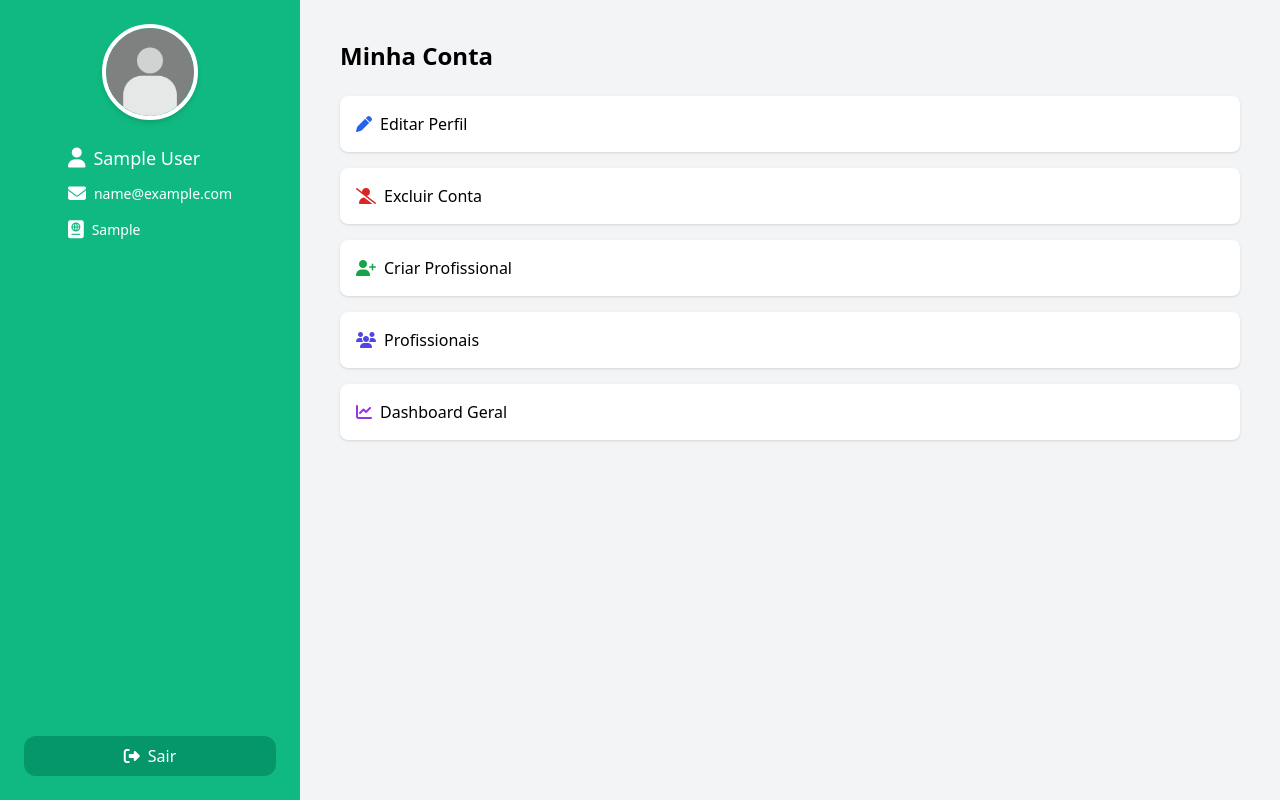
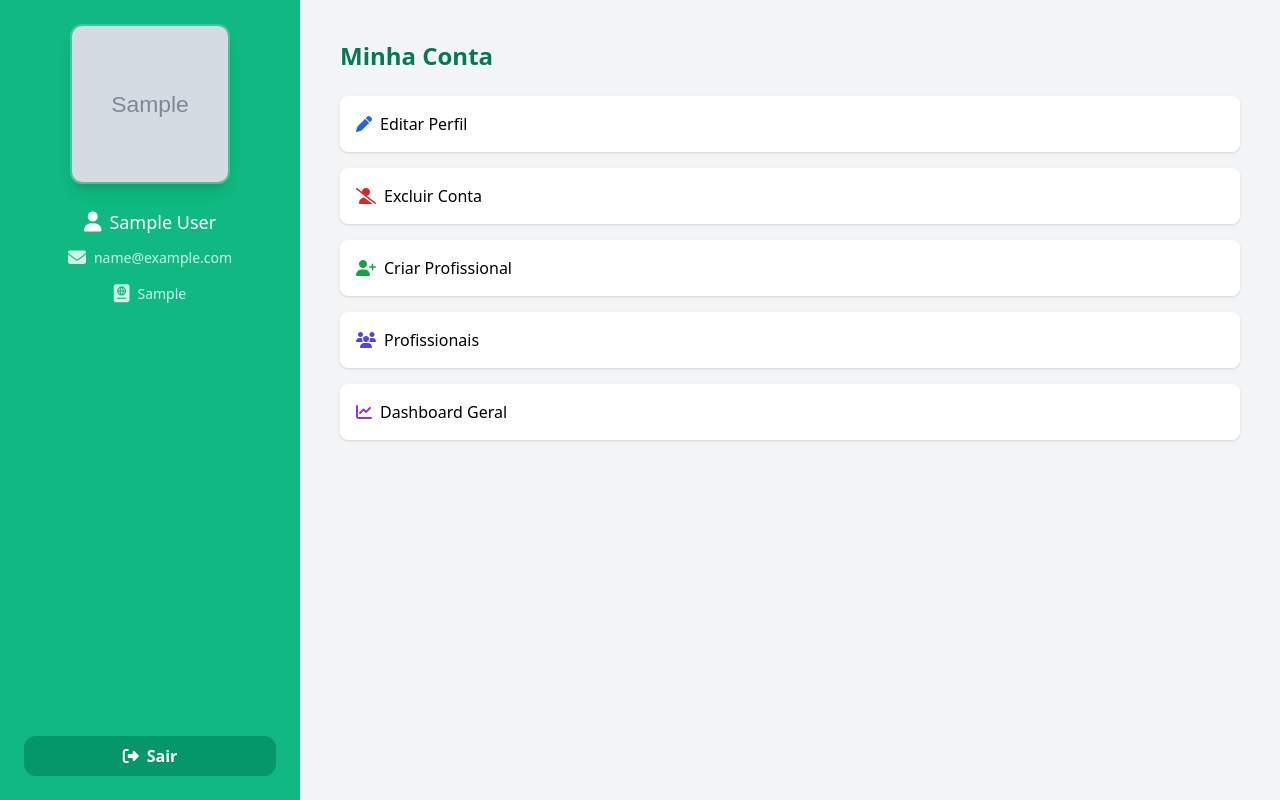
Before and after one commit to LisboaNi/MindTechCare, a Django app: page /accounts/profile/ in a window 1280 px wide. Run offline with Django 5.2, Linux system fonts and the light colour scheme; a user stored in the database is signed in; tables that the repository leaves empty hold one stand-in row (values such as "Sample post"); grey boxes marked "Sample" are stand-in pictures.

Commit message:
DONE: Imagem de perfil empresa com Preview na edição

```diff
--- a/mindtechcare/mindtechcare/settings.py
+++ b/mindtechcare/mindtechcare/settings.py
@@ -163,7 +163,7 @@ STATICFILES_DIRS = [
 ]
 STATIC_ROOT = BASE_DIR / "staticfiles"
 MEDIA_URL = '/media/'
-MEDIA_ROOT = os.path.join(BASE_DIR, 'media')
+MEDIA_ROOT = BASE_DIR / 'media'
 
 
 # Default primary key field type
--- a/mindtechcare/src/accounts/urls.py
+++ b/mindtechcare/src/accounts/urls.py
@@ -5,22 +5,35 @@ from .views import (
     UserProfileView,
     UserCreateView,
     UserUpdateView,
-    UserDeleteView
+    UserDeleteView,
 )
 
 from django.contrib.auth import views as auth_views
 from rest_framework.routers import DefaultRouter
+
 router = DefaultRouter()
 
 urlpatterns = [
-    path('password_reset/', auth_views.PasswordResetView.as_view(), name='password_reset'),
-    path('password_reset/done/', auth_views.PasswordResetDoneView.as_view(), name='password_reset_done'),
-    path('reset/<uidb64>/<token>/', auth_views.PasswordResetConfirmView.as_view(), name='password_reset_confirm'),
-    path('reset/done/', auth_views.PasswordResetCompleteView.as_view(), name='password_reset_complete'),
-
-
+    path(
+        'password_reset/', auth_views.PasswordResetView.as_view(), name='password_reset'
+    ),
+    path(
+        'password_reset/done/',
+        auth_views.PasswordResetDoneView.as_view(),
+        name='password_reset_done',
+    ),
+    path(
+        'reset/<uidb64>/<token>/',
+        auth_views.PasswordResetConfirmView.as_view(),
+        name='password_reset_confirm',
+    ),
+    path(
+        'reset/done/',
+        auth_views.PasswordResetCompleteView.as_view(),
+        name='password_reset_complete',
+    ),
     path("login/", UserLoginView.as_view(), name="login"),
-    path('logout/', UserLogoutView.as_view(), name='user_logout'),
+    path('login/', UserLogoutView.as_view(), name='user_logout'),
     path('profile/', UserProfileView.as_view(), name='user_profile'),
     path('create/', UserCreateView.as_view(), name='user_create'),
     path('update/<int:pk>/', UserUpdateView.as_view(), name='user_update'),
--- a/mindtechcare/src/accounts/views.py
+++ b/mindtechcare/src/accounts/views.py
@@ -76,6 +76,13 @@ class UserUpdateView(LoginRequiredMixin, UserPassesTestMixin, UpdateView):
     template_name = 'accounts/user_edit.html'
     success_url = reverse_lazy('user_profile')
 
+    def form_valid(self, form):
+        profile_image = self.request.FILES.get('profile_image')
+        if profile_image:
+            form.instance.profile_image = profile_image
+            print("Profile image updated successfully.")
+        return super().form_valid(form)
+
     def get_object(self):
         return self.request.user.usermodel
 
--- a/mindtechcare/static/css/output.css
+++ b/mindtechcare/static/css/output.css
@@ -669,72 +669,52 @@ video {
   margin-right: auto;
 }
 
+.mb-1 {
+  margin-bottom: 0.25rem;
+}
+
 .mb-4 {
   margin-bottom: 1rem;
 }
 
+.mb-6 {
+  margin-bottom: 1.5rem;
+}
+
+.mb-8 {
+  margin-bottom: 2rem;
+}
+
+.mr-2 {
+  margin-right: 0.5rem;
+}
+
+.mt-1 {
+  margin-top: 0.25rem;
+}
+
+.mt-10 {
+  margin-top: 2.5rem;
+}
+
+.mt-2 {
+  margin-top: 0.5rem;
+}
+
 .mt-4 {
   margin-top: 1rem;
 }
 
-.mt-28 {
-  margin-top: 7rem;
-}
-
-.mt-20 {
-  margin-top: 5rem;
-}
-
-.mt-10 {
-  margin-top: 2.5rem;
-}
-
-.mt-80 {
-  margin-top: 20rem;
-}
-
-.mt-96 {
-  margin-top: 24rem;
-}
-
-.mt-\[400px\] {
-  margin-top: 400px;
-}
-
-.mb-10 {
-  margin-bottom: 2.5rem;
+.mt-6 {
+  margin-top: 1.5rem;
 }
 
 .mt-auto {
   margin-top: auto;
 }
 
-.mb-6 {
-  margin-bottom: 1.5rem;
-}
-
-.mr-2 {
-  margin-right: 0.5rem;
-}
-
-.mt-2 {
-  margin-top: 0.5rem;
-}
-
-.mt-6 {
-  margin-top: 1.5rem;
-}
-
-.mb-1 {
-  margin-bottom: 0.25rem;
-}
-
-.mt-1 {
-  margin-top: 0.25rem;
-}
-
-.mb-8 {
-  margin-bottom: 2rem;
+.mb-2 {
+  margin-bottom: 0.5rem;
 }
 
 .block {
@@ -785,6 +765,10 @@ video {
   height: 2.5rem;
 }
 
+.h-24 {
+  height: 6rem;
+}
+
 .h-\[600px\] {
   height: 600px;
 }
@@ -793,12 +777,20 @@ video {
   height: 100vh;
 }
 
+.h-32 {
+  height: 8rem;
+}
+
 .h-20 {
   height: 5rem;
 }
 
-.h-24 {
-  height: 6rem;
+.h-40 {
+  height: 10rem;
+}
+
+.h-full {
+  height: 100%;
 }
 
 .min-h-screen {
@@ -813,42 +805,46 @@ video {
   width: 2.5rem;
 }
 
+.w-24 {
+  width: 6rem;
+}
+
 .w-full {
   width: 100%;
 }
 
+.w-32 {
+  width: 8rem;
+}
+
 .w-20 {
   width: 5rem;
 }
 
-.w-24 {
-  width: 6rem;
-}
-
-.min-w-\[300px\] {
-  min-width: 300px;
+.w-40 {
+  width: 10rem;
+}
+
+.max-w-5xl {
+  max-width: 64rem;
 }
 
 .max-w-6xl {
   max-width: 72rem;
 }
 
+.max-w-7xl {
+  max-width: 80rem;
+}
+
+.max-w-lg {
+  max-width: 32rem;
+}
+
 .max-w-md {
   max-width: 28rem;
 }
 
-.max-w-lg {
-  max-width: 32rem;
-}
-
-.max-w-7xl {
-  max-width: 80rem;
-}
-
-.max-w-5xl {
-  max-width: 64rem;
-}
-
 .flex-shrink {
   flex-shrink: 1;
 }
@@ -945,14 +947,24 @@ video {
   margin-bottom: calc(1.25rem * var(--tw-space-y-reverse));
 }
 
-.space-y-10 > :not([hidden]) ~ :not([hidden]) {
+.space-y-2 > :not([hidden]) ~ :not([hidden]) {
   --tw-space-y-reverse: 0;
-  margin-top: calc(2.5rem * calc(1 - var(--tw-space-y-reverse)));
-  margin-bottom: calc(2.5rem * var(--tw-space-y-reverse));
+  margin-top: calc(0.5rem * calc(1 - var(--tw-space-y-reverse)));
+  margin-bottom: calc(0.5rem * var(--tw-space-y-reverse));
+}
+
+.space-y-6 > :not([hidden]) ~ :not([hidden]) {
+  --tw-space-y-reverse: 0;
+  margin-top: calc(1.5rem * calc(1 - var(--tw-space-y-reverse)));
+  margin-bottom: calc(1.5rem * var(--tw-space-y-reverse));
 }
 
 .overflow-hidden {
   overflow: hidden;
+}
+
+.overflow-y-auto {
+  overflow-y: auto;
 }
 
 .truncate {
@@ -973,20 +985,24 @@ video {
   border-radius: 9999px;
 }
 
+.rounded-lg {
+  border-radius: 0.5rem;
+}
+
 .rounded-xl {
   border-radius: 0.75rem;
 }
 
-.rounded-lg {
-  border-radius: 0.5rem;
-}
-
 .border {
   border-width: 1px;
 }
 
 .border-4 {
   border-width: 4px;
+}
+
+.border-2 {
+  border-width: 2px;
 }
 
 .border-r-4 {
@@ -1094,12 +1105,22 @@ video {
   background-position: center;
 }
 
+.object-contain {
+  -o-object-fit: contain;
+     object-fit: contain;
+}
+
+.object-cover {
+  -o-object-fit: cover;
+     object-fit: cover;
+}
+
+.p-10 {
+  padding: 2.5rem;
+}
+
 .p-4 {
   padding: 1rem;
-}
-
-.p-10 {
-  padding: 2.5rem;
 }
 
 .p-6 {
@@ -1232,12 +1255,12 @@ video {
   font-weight: 800;
 }
 
+.font-medium {
+  font-weight: 500;
+}
+
 .font-semibold {
   font-weight: 600;
-}
-
-.font-medium {
-  font-weight: 500;
 }
 
 .uppercase {
@@ -1298,54 +1371,8 @@ video {
   color: rgb(255 255 255 / 0.9);
 }
 
-.text-blue-600 {
-  --tw-text-opacity: 1;
-  color: rgb(37 99 235 / var(--tw-text-opacity, 1));
-}
-
-.text-green-600 {
-  --tw-text-opacity: 1;
-  color: rgb(22 163 74 / var(--tw-text-opacity, 1));
-}
-
-.text-indigo-600 {
-  --tw-text-opacity: 1;
-  color: rgb(79 70 229 / var(--tw-text-opacity, 1));
-}
-
-.text-purple-600 {
-  --tw-text-opacity: 1;
-  color: rgb(147 51 234 / var(--tw-text-opacity, 1));
-}
-
-.text-red-600 {
-  --tw-text-opacity: 1;
-  color: rgb(220 38 38 / var(--tw-text-opacity, 1));
-}
-
-.text-gray-600 {
-  --tw-text-opacity: 1;
-  color: rgb(75 85 99 / var(--tw-text-opacity, 1));
-}
-
-.text-gray-700 {
-  --tw-text-opacity: 1;
-  color: rgb(55 65 81 / var(--tw-text-opacity, 1));
-}
-
-.text-gray-500 {
-  --tw-text-opacity: 1;
-  color: rgb(107 114 128 / var(--tw-text-opacity, 1));
-}
-
-.text-gray-800 {
-  --tw-text-opacity: 1;
-  color: rgb(31 41 55 / var(--tw-text-opacity, 1));
-}
-
-.text-blue-500 {
-  --tw-text-opacity: 1;
-  color: rgb(59 130 246 / var(--tw-text-opacity, 1));
+.text-white\/80 {
+  color: rgb(255 255 255 / 0.8);
 }
 
 .shadow {
@@ -1369,6 +1396,12 @@ video {
 .shadow-md {
   --tw-shadow: 0 4px 6px -1px rgb(0 0 0 / 0.1), 0 2px 4px -2px rgb(0 0 0 / 0.1);
   --tw-shadow-colored: 0 4px 6px -1px var(--tw-shadow-color), 0 2px 4px -2px var(--tw-shadow-color);
+  box-shadow: var(--tw-ring-offset-shadow, 0 0 #0000), var(--tw-ring-shadow, 0 0 #0000), var(--tw-shadow);
+}
+
+.shadow-xl {
+  --tw-shadow: 0 20px 25px -5px rgb(0 0 0 / 0.1), 0 8px 10px -6px rgb(0 0 0 / 0.1);
+  --tw-shadow-colored: 0 20px 25px -5px var(--tw-shadow-color), 0 8px 10px -6px var(--tw-shadow-color);
   box-shadow: var(--tw-ring-offset-shadow, 0 0 #0000), var(--tw-ring-shadow, 0 0 #0000), var(--tw-shadow);
 }
 
@@ -1424,16 +1457,26 @@ video {
   transition-duration: 150ms;
 }
 
+.transition-all {
+  transition-property: all;
+  transition-timing-function: cubic-bezier(0.4, 0, 0.2, 1);
+  transition-duration: 150ms;
+}
+
 .transition-colors {
   transition-property: color, background-color, border-color, text-decoration-color, fill, stroke;
   transition-timing-function: cubic-bezier(0.4, 0, 0.2, 1);
   transition-duration: 150ms;
 }
 
-.transition-all {
-  transition-property: all;
+.transition-transform {
+  transition-property: transform;
   transition-timing-function: cubic-bezier(0.4, 0, 0.2, 1);
   transition-duration: 150ms;
+}
+
+.duration-300 {
+  transition-duration: 300ms;
 }
 
 .ease-in-out {
--- a/mindtechcare/templates/accounts/user_profile.html
+++ b/mindtechcare/templates/accounts/user_profile.html
@@ -4,51 +4,65 @@
     <section class="grid grid-cols-[300px_1fr] h-screen bg-gray-100 font-poppins">
         <!-- Sidebar -->
         <aside class="bg-primary text-white flex flex-col items-center p-6 relative">
-            <img src="{% static 'images/icon.png' %}"
-                 alt="icone-default"
-                 class="w-24 h-24 rounded-full shadow-md border-4 border-white">
-            <div class="mt-6 text-center">
-                <p class="flex items-center gap-2 text-lg">
+            {% if profile.profile_image %}
+                <div class="w-40 h-40 rounded-xl overflow-hidden shadow-lg border-2 border-white/20 hover:scale-105 transition-transform duration-300">
+                    <img src="{{ profile.profile_image.url }}"
+                         alt="Imagem de Perfil"
+                         class="w-full h-full object-cover" />
+                </div>
+            {% else %}
+                <div class="w-40 h-40 rounded-xl overflow-hidden shadow-lg border-2 border-white/20 bg-white flex items-center justify-center">
+                    <img src="{% static 'images/icon.png' %}"
+                         alt="Imagem de Perfil Padrão"
+                         class="w-20 h-20 object-contain" />
+                </div>
+            {% endif %}
+
+            <!-- Informações do usuário -->
+            <div class="mt-6 text-center space-y-2">
+                <p class="flex items-center justify-center gap-2 text-lg font-medium">
                     <i class="fa-solid fa-user text-xl"></i>{{ profile.name }}
                 </p>
-                <p class="flex items-center gap-2 text-sm mt-2">
+                <p class="flex items-center justify-center gap-2 text-sm text-white/80">
                     <i class="fa-solid fa-envelope text-lg"></i>{{ profile.email }}
                 </p>
-                <p class="flex items-center gap-2 text-sm mt-2">
+                <p class="flex items-center justify-center gap-2 text-sm text-white/80">
                     <i class="fa-solid fa-passport text-lg"></i>{{ profile.cnpj }}
                 </p>
             </div>
+
+            <!-- Botão de logout -->
             <div class="mt-auto w-full">
                 <a href="{% url 'user_logout' %}"
-                   class="block text-center bg-emerald-600 py-2 mt-10 w-full rounded-xl hover:bg-emerald-800 transition-all">
+                   class="block text-center bg-emerald-600 py-2 mt-10 w-full rounded-xl hover:bg-emerald-800 transition-all font-semibold">
                     <i class="fa-solid fa-sign-out-alt mr-2"></i>Sair
                 </a>
             </div>
         </aside>
 
         <!-- Main content -->
-        <main class="p-10">
-            <h2 class="text-2xl font-semibold mb-6">Minha Conta</h2>
+        <main class="p-10 overflow-y-auto">
+            <h2 class="text-2xl font-semibold mb-6 text-[#047857]">Minha Conta</h2>
             <div class="grid gap-4">
                 <a href="{% url 'user_update' profile.pk %}"
-                   class="bg-white p-4 rounded-lg shadow hover:bg-gray-50 transition-all">
-                    <i class="fa-solid fa-pen mr-2 text-blue-600"></i>Editar Perfil
+                   class="bg-white p-4 rounded-lg shadow hover:bg-gray-50 transition-all flex items-center gap-2">
+                    <i class="fa-solid fa-pen text-blue-600"></i>Editar Perfil
                 </a>
                 <a href="{% url 'user_delete' profile.pk %}"
-                   class="bg-white p-4 rounded-lg shadow hover:bg-gray-50 transition-all">
-                    <i class="fa-solid fa-user-slash mr-2 text-red-600"></i>Excluir Conta
+                   class="bg-white p-4 rounded-lg shadow hover:bg-gray-50 transition-all flex items-center gap-2">
+                    <i class="fa-solid fa-user-slash text-red-600"></i>Excluir Conta
                 </a>
                 <a href="{% url 'employee_create' %}"
-                   class="bg-white p-4 rounded-lg shadow hover:bg-gray-50 transition-all">
-                    <i class="fa-solid fa-user-plus mr-2 text-green-600"></i>Criar Profissional
+                   class="bg-white p-4 rounded-lg shadow hover:bg-gray-50 transition-all flex items-center gap-2">
+                    <i class="fa-solid fa-user-plus text-green-600"></i>Criar Profissional
                 </a>
                 <a href="{% url 'employee_list' %}"
-                   class="bg-white p-4 rounded-lg shadow hover:bg-gray-50 transition-all">
-                    <i class="fa-solid fa-users mr-2 text-indigo-600"></i>Profissionais
+                   class="bg-white p-4 rounded-lg shadow hover:bg-gray-50 transition-all flex items-center gap-2">
+                    <i class="fa-solid fa-users text-indigo-600"></i>Profissionais
                 </a>
                 <a href="{% url 'dashboard_geral' %}"
-                   class="bg-white p-4 rounded-lg shadow hover:bg-gray-50 transition-all">
-                    <i class="fa-solid fa-chart-line mr-2 text-purple-600"></i>Dashboard Geral
+                   class="bg-white p-4 rounded-lg shadow hover:bg-gray-50 transition-all flex items-center gap-2">
+                    <i class="fa-solid fa-chart-line text-purple-600"></i>Dashboard Geral
                 </a>
             </div>
         </main>
```
Also changed, not shown: other parts of mindtechcare/static/css/output.css (+155 -96 lines), mindtechcare/src/accounts/models.py (+15 -1 lines), mindtechcare/static/js/previewImage.js (added, +8 -0 lines), mindtechcare/templates/accounts/user_edit.html (+36 -8 lines), mindtechcare/media/profile_images/06ac1d58-82bf-4eb6-89a3-80cd76dde4a0.jpeg (added), mindtechcare/media/profile_images/0cd335c1-ef27-4671-92ef-55602be0cb84.jpeg (added), mindtechcare/media/profile_images/1617d205-33d6-4364-9583-64d21ac5631b.png (added), mindtechcare/media/profile_images/41f075ae-e49f-4562-b984-55bbcd796a5f.jpg (added), mindtechcare/media/profile_images/75b23be8-5b4f-4641-8663-00a5daef6584.png (added), mindtechcare/src/accounts/migrations/0006_usermodel_profile_image.py (added).
